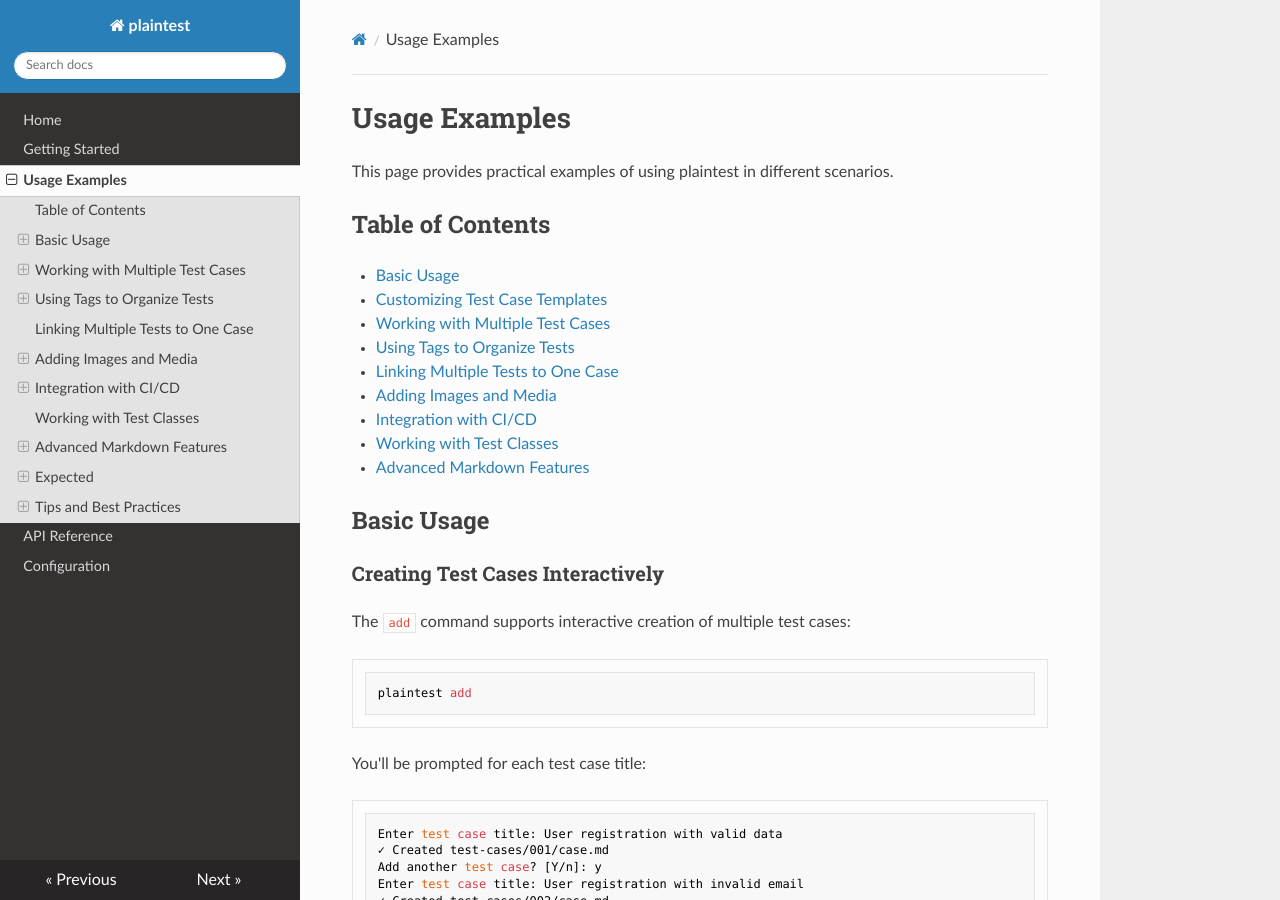
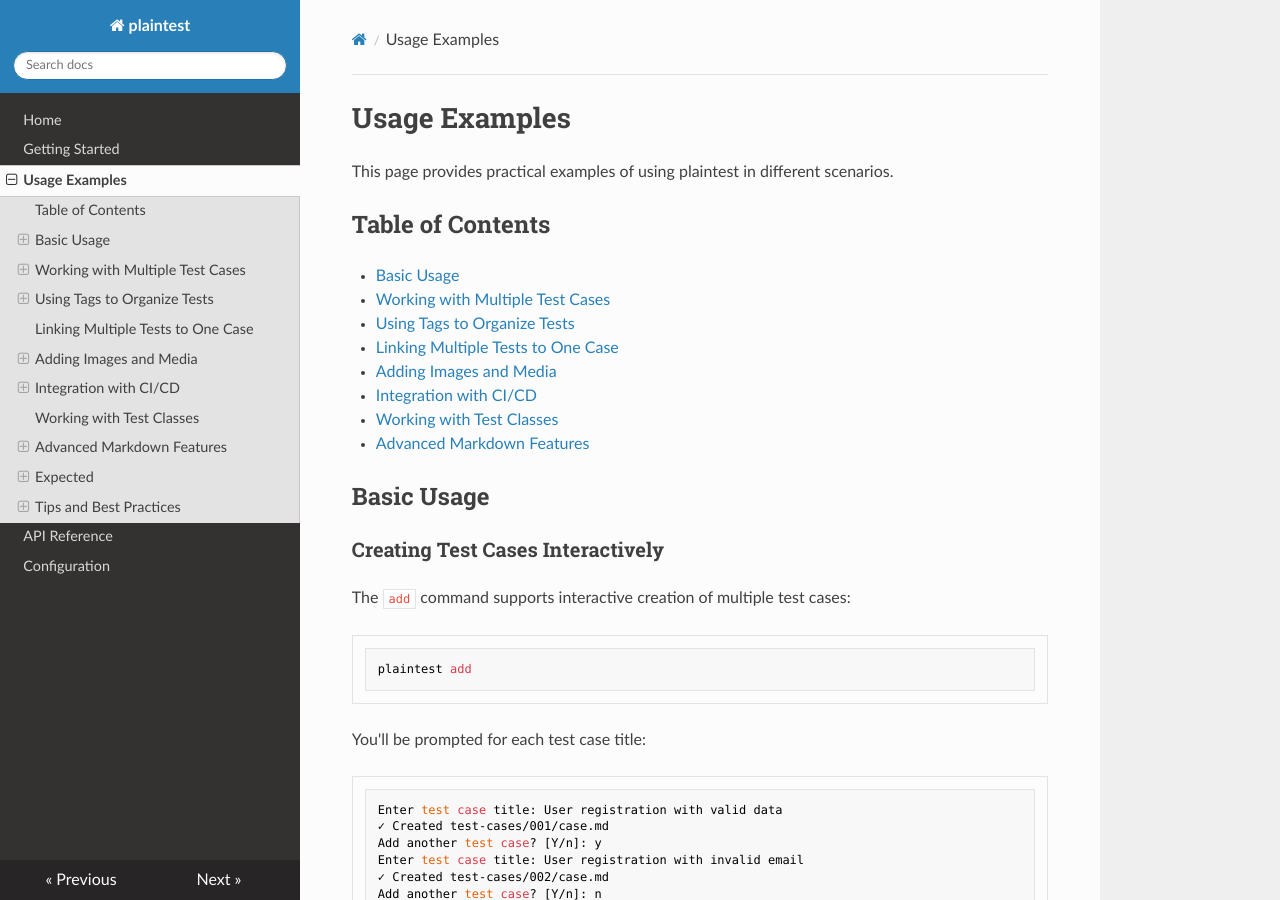
Before and after one commit to ericgazoni/plaintest, an MkDocs documentation site: the page built from docs/usage-examples.md, in a window 1280 px wide and 900 px high. Built offline with MkDocs 1.6.1, drawn with Linux system fonts in a browser that asks for light colours; nearby versions of some CDN libraries.

Commit message:
fix docs link

```diff
--- a/docs/usage-examples.md
+++ b/docs/usage-examples.md
@@ -5,7 +5,6 @@
 ## Table of Contents
 
 - [Basic Usage](#basic-usage)
-- [Customizing Test Case Templates](#customizing-test-case-templates)
 - [Working with Multiple Test Cases](#working-with-multiple-test-cases)
 - [Using Tags to Organize Tests](#using-tags-to-organize-tests)
 - [Linking Multiple Tests to One Case](#linking-multiple-tests-to-one-case)
```
